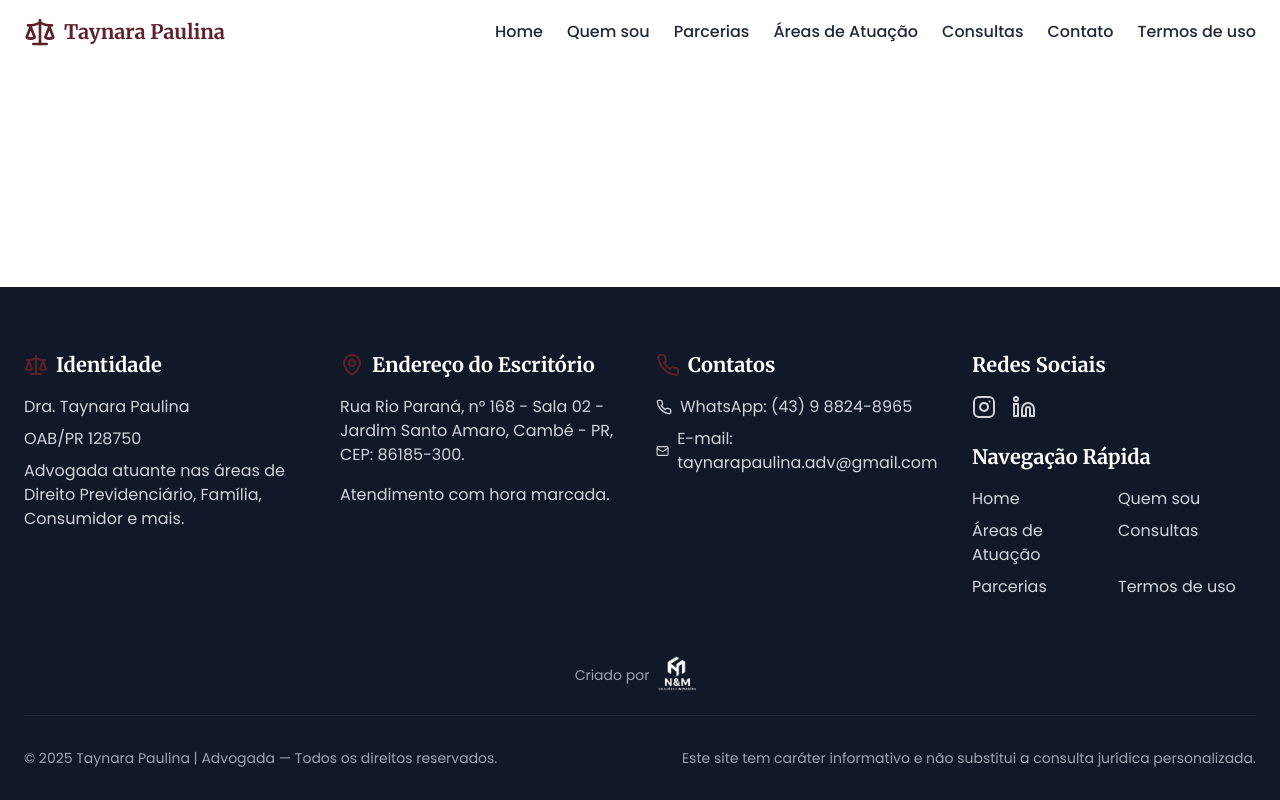
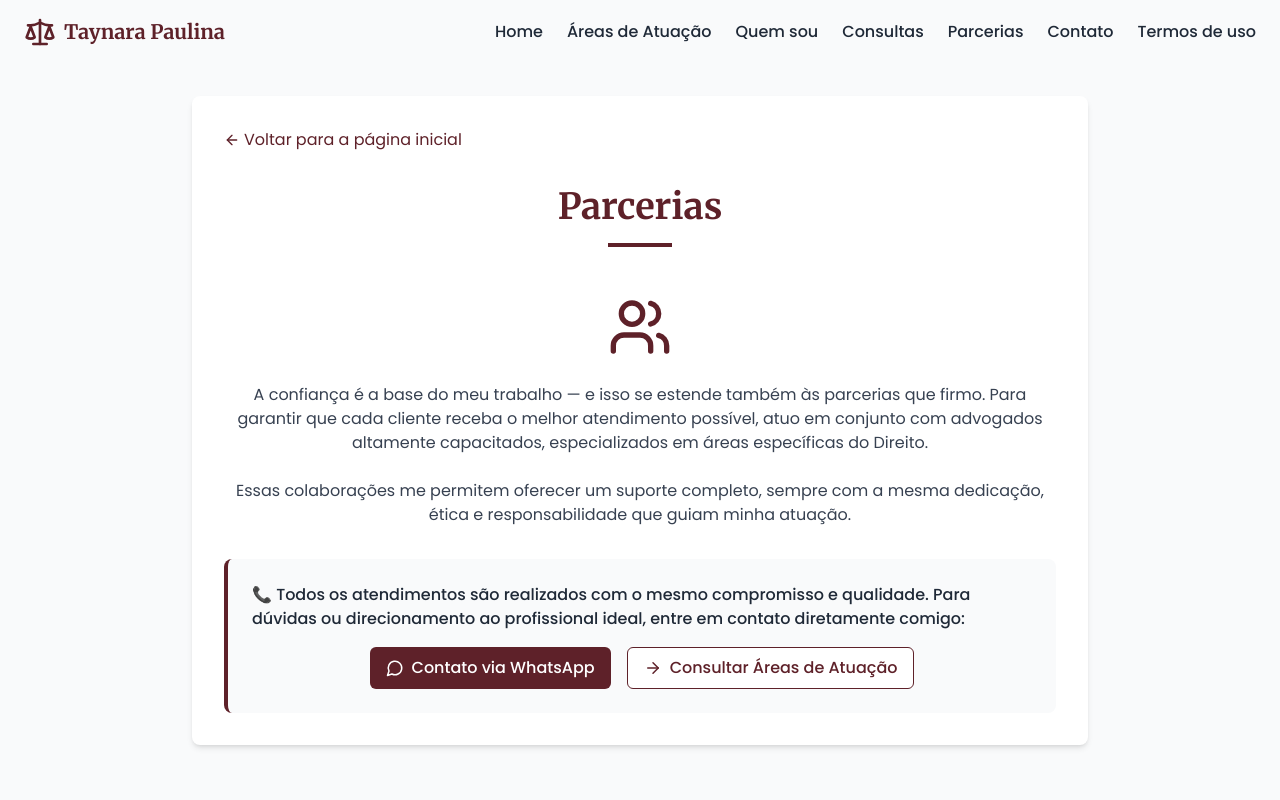
Before and after one commit to NatanPereira09/taynara-advocacia, a React (Vite) app: page /parcerias in a window 1280 px wide. Shown: the top 800 px of the page. Built offline with nearby package versions, Linux system fonts and the light colour scheme.

Commit message:
alterações finais

```diff
--- a/src/App.tsx
+++ b/src/App.tsx
@@ -2,6 +2,7 @@ import React from 'react';
 import { Routes, Route } from 'react-router-dom';
 import Home from './pages/Home';
 import ThankYou from './pages/ThankYou';
+import Partnerships from './pages/Partnerships';
 import Terms from './pages/Terms';
 import Navbar from './components/Navbar';
 import Footer from './components/Footer';
@@ -15,6 +16,7 @@ function App() {
           <Route path="/taynara-advocacia" element={<Home />} />
           <Route path="/obrigada" element={<ThankYou />} />
           <Route path="/termos" element={<Terms />} />
+          <Route path="/parcerias" element={<Partnerships />} />
         </Routes>
       </main>
       <Footer />
--- a/src/components/Appointment.tsx
+++ b/src/components/Appointment.tsx
@@ -168,7 +168,7 @@ const Appointment: React.FC = () => {
                       className="transition-all duration-300 transform hover:-translate-y-1"
                       variant="primary"
                       icon={<MessageCircle size={16} />}
-                      onClick={() => window.open('https://wa.me/5543988248965', '_blank')}
+                      onClick={() => window.open('https://wa.me/5543988248965?text=Olá! Cheguei até aqui por meio do seu site e gostaria de agendar um atendimento jurídico. Poderia, por gentileza, me informar os horários disponíveis?', '_blank')}
                     >
                       Falar pelo WhatsApp
                     </Button>
--- a/src/components/Footer.tsx
+++ b/src/components/Footer.tsx
@@ -4,6 +4,10 @@ import { Scale, MapPin, Phone, Mail, Instagram, Linkedin } from "lucide-react";
 import FaviconNm from "../assets/favicon-nm.svg";
 
 const Footer: React.FC = () => {
+  // Mensagem pré-definida para o WhatsApp
+  const whatsappMessage = "Olá! Cheguei até aqui por meio do seu site e gostaria de agendar um atendimento jurídico. Poderia, por gentileza, me informar os horários disponíveis?";
+  const whatsappURL = `https://wa.me/5543988248965?text=${encodeURIComponent(whatsappMessage)}`;
+
   return (
     <footer id="contato" className="bg-gray-900 text-white pt-16 pb-8">
       <div className="container mx-auto px-4 md:px-6">
@@ -46,7 +50,7 @@ const Footer: React.FC = () => {
             <p className="flex items-center mb-2 text-gray-300">
               <Phone className="w-4 h-4 mr-2" />
               <a
-                href="https://wa.me/5543988248965"
+                href={whatsappURL}
                 className="hover:text-primary transition-colors"
                 target="_blank"
                 rel="noopener noreferrer"
@@ -83,7 +87,7 @@ const Footer: React.FC = () => {
                 <Instagram className="w-6 h-6" />
               </a>
               <a
-                href="linkedin.com/in/taynara-paulina-o-martins-327a1a2b2"
+                href="https://www.linkedin.com/in/taynara-paulina-o-martins-327a1a2b2/"
                 target="_blank"
                 rel="noopener noreferrer"
                 className="text-gray-300 hover:text-primary transition-colors"
@@ -150,7 +154,9 @@ const Footer: React.FC = () => {
         </div>
         <p className="text-center text-sm text-gray-400 mb-3 flex items-center justify-center">
           Criado por
-          <img src={FaviconNm} alt="Logo NM" className="w-14 h-14" />
+          <a href="https://www.instagram.com/nminovacoestech/" target="_blank">
+            <img src={FaviconNm} alt="Logo NM" className="w-14 h-14" />
+          </a>
         </p>
 
         <div className="border-t border-gray-800 pt-8">
--- a/src/components/Hero.tsx
+++ b/src/components/Hero.tsx
@@ -51,7 +51,7 @@ const Hero: React.FC = () => {
               variant="secondary"
               size="lg"
               icon={<MessageCircle size={20} />}
-              onClick={() => window.open('https://wa.me/5543988248965', '_blank')}
+             onClick={() => window.open('https://wa.me/5543988248965?text=Olá! Cheguei até aqui por meio do seu site e gostaria de agendar um atendimento jurídico. Poderia, por gentileza, me informar os horários disponíveis?', '_blank')}
             >
               Falar pelo WhatsApp
             </Button>
--- a/src/components/Navbar.tsx
+++ b/src/components/Navbar.tsx
@@ -19,13 +19,13 @@ const Navbar: React.FC = () => {
   const toggleMenu = () => setIsMenuOpen(!isMenuOpen);
   const closeMenu = () => setIsMenuOpen(false);
 
-  const handleSmoothNavigate = (e: React.MouseEvent) => {
+  const handleSmoothNavigate = (e: React.MouseEvent, path: string) => {
     e.preventDefault();
     document.body.style.opacity = '0';
     document.body.style.transition = 'opacity 300ms ease-in-out';
 
     setTimeout(() => {
-      navigate('/termos');
+      navigate(path);
       document.body.style.opacity = '1';
     }, 300);
   };
@@ -47,14 +47,20 @@ const Navbar: React.FC = () => {
         {/* Desktop Navigation */}
         <nav className="hidden md:flex space-x-6">
           <NavLink href="#home" label="Home" />
+          <NavLink href="#areas-atuacao" label="Áreas de Atuação" />
           <NavLink href="#quem-sou" label="Quem sou" />
-          <NavLink href="#parcerias" label="Parcerias" />
-          <NavLink href="#areas-atuacao" label="Áreas de Atuação" />
           <NavLink href="#consultas" label="Consultas" />
+          <a
+            href="/parcerias"
+            onClick={(e) => handleSmoothNavigate(e, '/parcerias')}
+            className="text-gray-800 hover:text-primary transition-all duration-300 transform hover:-translate-y-1 font-medium"
+          >
+            Parcerias
+          </a>
           <NavLink href="#contato" label="Contato" />
           <a
             href="/termos"
-            onClick={handleSmoothNavigate}
+            onClick={(e) => handleSmoothNavigate(e, '/termos')}
             className="text-gray-800 hover:text-primary transition-all duration-300 transform hover:-translate-y-1 font-medium"
           >
             Termos de uso
@@ -77,16 +83,24 @@ const Navbar: React.FC = () => {
           <div className="container mx-auto px-4 py-4 flex flex-col space-y-4">
             <MobileNavLink href="#home" label="Home" onClick={closeMenu} />
             <MobileNavLink href="#quem-sou" label="Quem sou" onClick={closeMenu} />
-            <MobileNavLink href="#parcerias" label="Parcerias" onClick={closeMenu} />
+            <a
+              href="/parcerias"
+              onClick={(e) => {
+                closeMenu();
+                handleSmoothNavigate(e, '/parcerias');
+              }}
+              className="text-gray-800 hover:text-primary transition-all duration-300 transform hover:-translate-y-1 font-medium py-2 border-b border-gray-100"
+            >
+              Parcerias
+            </a>
             <MobileNavLink href="#areas-atuacao" label="Áreas de Atuação" onClick={closeMenu} />
             <MobileNavLink href="#consultas" label="Consultas" onClick={closeMenu} />
-            <MobileNavLink href="#blog" label="Blog" onClick={closeMenu} />
             <MobileNavLink href="#contato" label="Contato" onClick={closeMenu} />
             <a
               href="/termos"
               onClick={(e) => {
                 closeMenu();
-                handleSmoothNavigate(e);
+                handleSmoothNavigate(e, '/termos');
               }}
               className="text-gray-800 hover:text-primary transition-all duration-300 transform hover:-translate-y-1 font-medium py-2 border-b border-gray-100"
             >
--- a/src/components/Partnerships.tsx
+++ /dev/null
@@ -1,62 +0,0 @@
-import React from 'react';
-import Button from './Button';
-import { Users, MessageCircle, ArrowRight } from 'lucide-react';
-
-const Partnerships: React.FC = () => {
-  return (
-    <section id="parcerias" className="py-20 bg-gray-50">
-      <div className="container mx-auto px-4 md:px-6">
-        <div className="max-w-4xl mx-auto">
-          <div className="text-center mb-12">
-            <h2 className="text-3xl md:text-4xl font-serif font-bold text-primary mb-4">
-              Parcerias
-            </h2>
-            <div className="w-16 h-1 bg-primary mx-auto mb-6"></div>
-          </div>
-
-          <div className="bg-white p-8 rounded-lg shadow-md">
-            <div className="flex justify-center mb-6">
-              <Users className="w-16 h-16 text-primary" />
-            </div>
-
-            <p className="text-gray-700 mb-6 text-center">
-              A confiança é a base do meu trabalho — e isso se estende também às parcerias que firmo. Para garantir que cada cliente receba o melhor atendimento possível, atuo em conjunto com advogados altamente capacitados, especializados em áreas específicas do Direito.
-            </p>
-
-            <p className="text-gray-700 mb-8 text-center">
-              Essas colaborações me permitem oferecer um suporte completo, sempre com a mesma dedicação, ética e responsabilidade que guiam minha atuação.
-            </p>
-
-            <div className="bg-gray-50 p-6 rounded-lg border-l-4 border-primary">
-              <p className="text-gray-800 font-medium mb-4">
-                📞 Todos os atendimentos são realizados com o mesmo compromisso e qualidade. Para dúvidas ou direcionamento ao profissional ideal, entre em contato diretamente comigo:
-              </p>
-
-              <div className="flex flex-col sm:flex-row justify-center gap-4">
-                <Button
-                  variant="primary"
-                  icon={<MessageCircle size={18} />}
-                  onClick={() => window.open('https://wa.me/5543988248965', '_blank')}
-                >
-                  Contato via WhatsApp
-                </Button>
-                <Button
-                  variant="secondary"
-                  icon={<ArrowRight size={18} />}
-                  onClick={() => {
-                    const element = document.getElementById('areas-atuacao');
-                    element?.scrollIntoView({ behavior: 'smooth' });
-                  }}
-                >
-                  Consultar Áreas de Atuação
-                </Button>
-              </div>
-            </div>
-          </div>
-        </div>
-      </div>
-    </section>
-  );
-};
-
-export default Partnerships;
--- a/src/pages/Home.tsx
+++ b/src/pages/Home.tsx
@@ -3,7 +3,6 @@ import Hero from '../components/Hero';
 import About from '../components/About';
 import Services from '../components/Services';
 import Appointment from '../components/Appointment';
-import Partnerships from '../components/Partnerships';
 
 const Home: React.FC = () => {
   useEffect(() => {
@@ -24,10 +23,9 @@ const Home: React.FC = () => {
   return (
     <>
       <Hero />
+      <Services />
       <About />
-      <Services />
       <Appointment />
-      <Partnerships />
     </>
   );
 };
--- /dev/null
+++ b/src/pages/Partnerships.tsx
@@ -0,0 +1,97 @@
+// src/pages/Partnerships.tsx
+import React, { useEffect } from 'react';
+import { useNavigate } from 'react-router-dom';
+import { Users, MessageCircle, ArrowRight, ArrowLeft } from 'lucide-react';
+import Button from '../components/Button';
+
+const Partnerships: React.FC = () => {
+  const navigate = useNavigate();
+
+  useEffect(() => {
+    document.title = 'Parcerias | Taynara Paulina';
+    window.scrollTo(0, 0);
+  }, []);
+
+  const handleBack = (e: React.MouseEvent) => {
+    e.preventDefault();
+    document.body.style.opacity = '0';
+    document.body.style.transition = 'opacity 300ms ease-in-out';
+
+    setTimeout(() => {
+      navigate('/taynara-advocacia');
+      document.body.style.opacity = '1';
+    }, 300);
+  };
+
+  const handleRedirectToAreas = (e: React.MouseEvent) => {
+    e.preventDefault();
+    document.body.style.opacity = '0';
+    document.body.style.transition = 'opacity 300ms ease-in-out';
+
+    setTimeout(() => {
+      navigate('/taynara-advocacia#areas-atuacao');
+      document.body.style.opacity = '1';
+    }, 300);
+  };
+
+  return (
+    <div className="min-h-screen bg-gray-50 pt-24 pb-16 px-4">
+      <div className="container mx-auto max-w-4xl bg-white p-8 rounded-lg shadow-md">
+        <div className="mb-8">
+          <a
+            href="/taynara-advocacia"
+            onClick={handleBack}
+            className="inline-flex items-center text-primary hover:text-primary-dark transition-colors"
+          >
+            <ArrowLeft className="w-4 h-4 mr-1" />
+            Voltar para a página inicial
+          </a>
+        </div>
+
+        <div className="text-center mb-12">
+          <h2 className="text-3xl md:text-4xl font-serif font-bold text-primary mb-4">
+            Parcerias
+          </h2>
+          <div className="w-16 h-1 bg-primary mx-auto mb-6"></div>
+        </div>
+
+        <div className="flex justify-center mb-6">
+          <Users className="w-16 h-16 text-primary" />
+        </div>
+
+        <p className="text-gray-700 mb-6 text-center">
+          A confiança é a base do meu trabalho — e isso se estende também às parcerias que firmo. Para garantir que cada cliente receba o melhor atendimento possível, atuo em conjunto com advogados altamente capacitados, especializados em áreas específicas do Direito.
+        </p>
+
+        <p className="text-gray-700 mb-8 text-center">
+          Essas colaborações me permitem oferecer um suporte completo, sempre com a mesma dedicação, ética e responsabilidade que guiam minha atuação.
+        </p>
+
+        <div className="bg-gray-50 p-6 rounded-lg border-l-4 border-primary">
+          <p className="text-gray-800 font-medium mb-4">
+            📞 Todos os atendimentos são realizados com o mesmo compromisso e qualidade. Para dúvidas ou direcionamento ao profissional ideal, entre em contato diretamente comigo:
+          </p>
+
+          <div className="flex flex-col sm:flex-row justify-center gap-4">
+            <Button
+              variant="primary"
+              icon={<MessageCircle size={18} />}
+               onClick={() => window.open('https://wa.me/5543988248965?text=Olá! Cheguei até aqui por meio do seu site e gostaria de agendar um atendimento jurídico. Poderia, por gentileza, me informar os horários disponíveis?', '_blank')}
+            >
+              Contato via WhatsApp
+            </Button>
+            <Button
+              variant="secondary"
+              icon={<ArrowRight size={18} />}
+              onClick={handleRedirectToAreas}
+            >
+              Consultar Áreas de Atuação
+            </Button>
+          </div>
+        </div>
+      </div>
+    </div>
+  );
+};
+
+export default Partnerships;
--- a/src/pages/ThankYou.tsx
+++ b/src/pages/ThankYou.tsx
@@ -36,7 +36,7 @@ const ThankYou: React.FC = () => {
             <Button
               variant="primary"
               icon={<MessageCircle size={18} />}
-              onClick={() => window.open('https://wa.me/5543988248965', '_blank')}
+               onClick={() => window.open('https://wa.me/5543988248965?text=Olá! Cheguei até aqui por meio do seu site e gostaria de agendar um atendimento jurídico. Poderia, por gentileza, me informar os horários disponíveis?', '_blank')}
             >
               Enviar mensagem pelo WhatsApp
             </Button>
```
Also changed, not shown: src/components/Services.tsx (+30 -18 lines).
